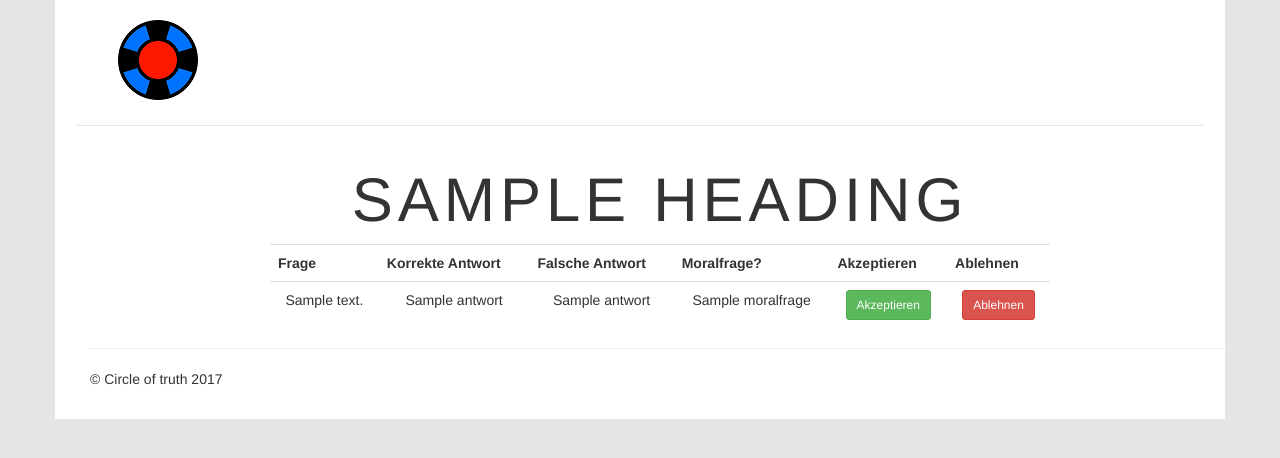
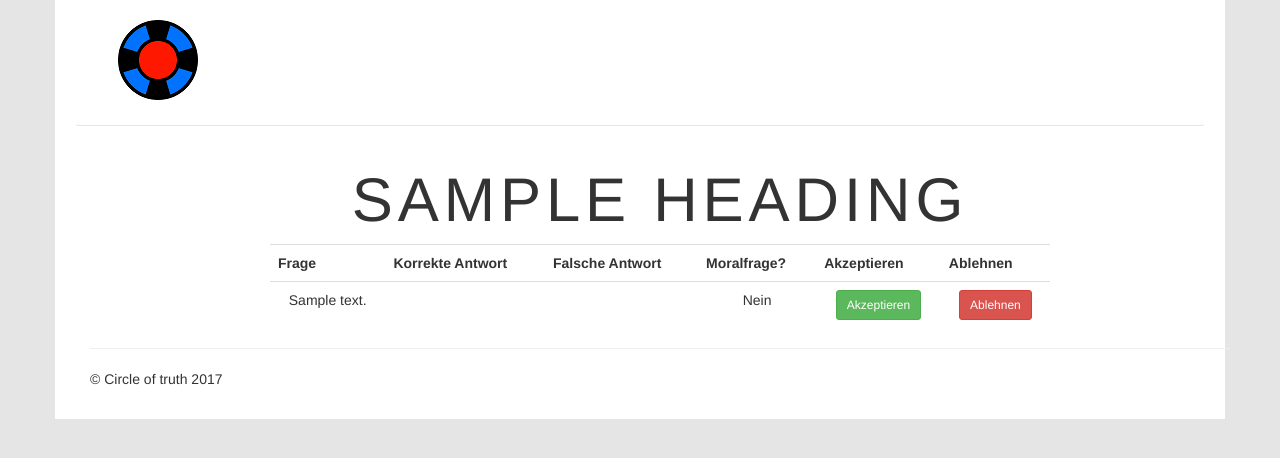
Before and after one commit to badogluEnis/php_circleOfTruth, a PHP site: template view/adminpanel.php in a window 1280 px wide. Shown: the part 26-484 px from the top of the page. Run offline with PHP 8.4, Linux system fonts and the light colour scheme; the template is opened without the code that fills it: most values are stand-ins (such as "Sample title", 1, 10 or a date in 2020); some libraries are stand-ins or nearby versions; some web fonts are replaced.

Commit message:
The Adminpanel now shows all questions that are not yet accepted or denied. Buttons don't work yet.

```diff
--- a/repository/AdminRepository.php
+++ b/repository/AdminRepository.php
@@ -11,7 +11,7 @@ class AdminRepository extends repository{
 
     public function getFragen() {
 
-        $query = "SELECT text, moralfrage, Freigegeben FROM $this->tableName WHERE freigegeben = 0";
+        $query = "SELECT id, text, moralfrage, Freigegeben FROM $this->tableName WHERE freigegeben = 0";
 
         $statement = ConnectionHandler::getConnection()->prepare($query);
 
--- a/view/adminpanel.php
+++ b/view/adminpanel.php
@@ -15,19 +15,22 @@ if (!empty($fragen)) { ?>
 <?php foreach ($fragen as $frage): ?>
 
 	<tr>
-		<td><?= $frage->text; ?></td>
-		<td><?= $frage->antwort; ?></td>
-		<td><?= $frage->antwort; ?></td>
-		<td><?= $frage->moralfrage; ?></td>
+		<td><?= $frage['frage']->text; ?></td>
+		<td><?= $frage['antworten'][0]->antwort; ?></td>
+		<td><?= $frage['antworten'][1]->antwort; ?></td>
+		<td><?= ($frage['frage']->moralfrage = 1) ? 'Nein' : 'Ja'; ?></td>
 		<td>
-			<div>
-				<button type="submit" name="login" class="btn btn-sm btn-success">Akzeptieren</button>
-			</div></td>
-		<td>
-			<div>
-				<button type="submit" name="register" class="btn btn-sm btn-danger">Ablehnen</button>
-			</div>
-		</td>
+			<form action="/admin/accept" method="POST">
+				<div>
+					<button type="submit" name="accept" class="btn btn-sm btn-success">Akzeptieren</button>
+				</div></td>
+			</form><form action ="/admin/denie" method="POST">
+				<td>
+					<div>
+						<button type="submit" name="denie" class="btn btn-sm btn-danger">Ablehnen</button>
+					</div>
+				</td>
+			</form>
 	</tr>
 <?php endforeach ?>
 </table>
```
Also changed, not shown: controller/AdminController.php (+44 -7 lines).
